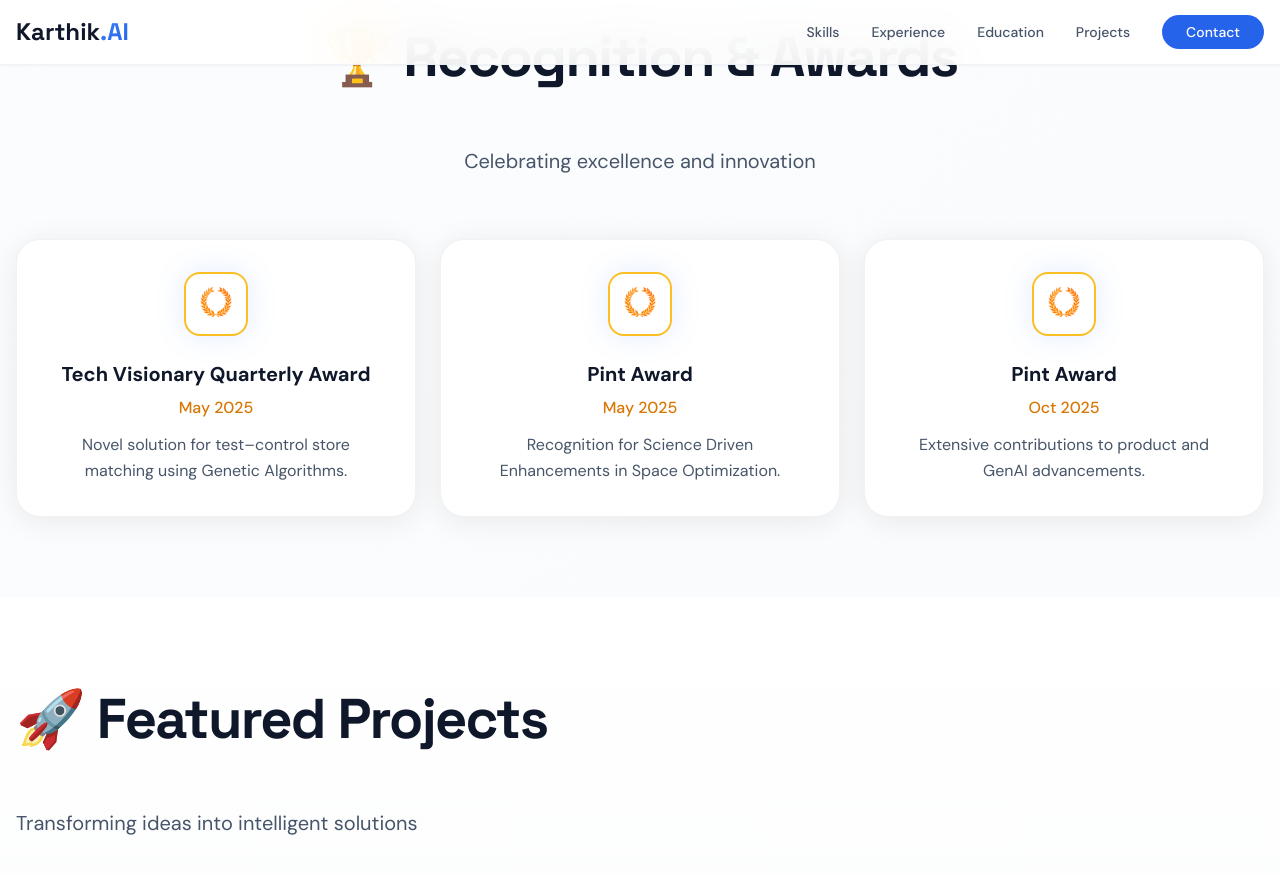
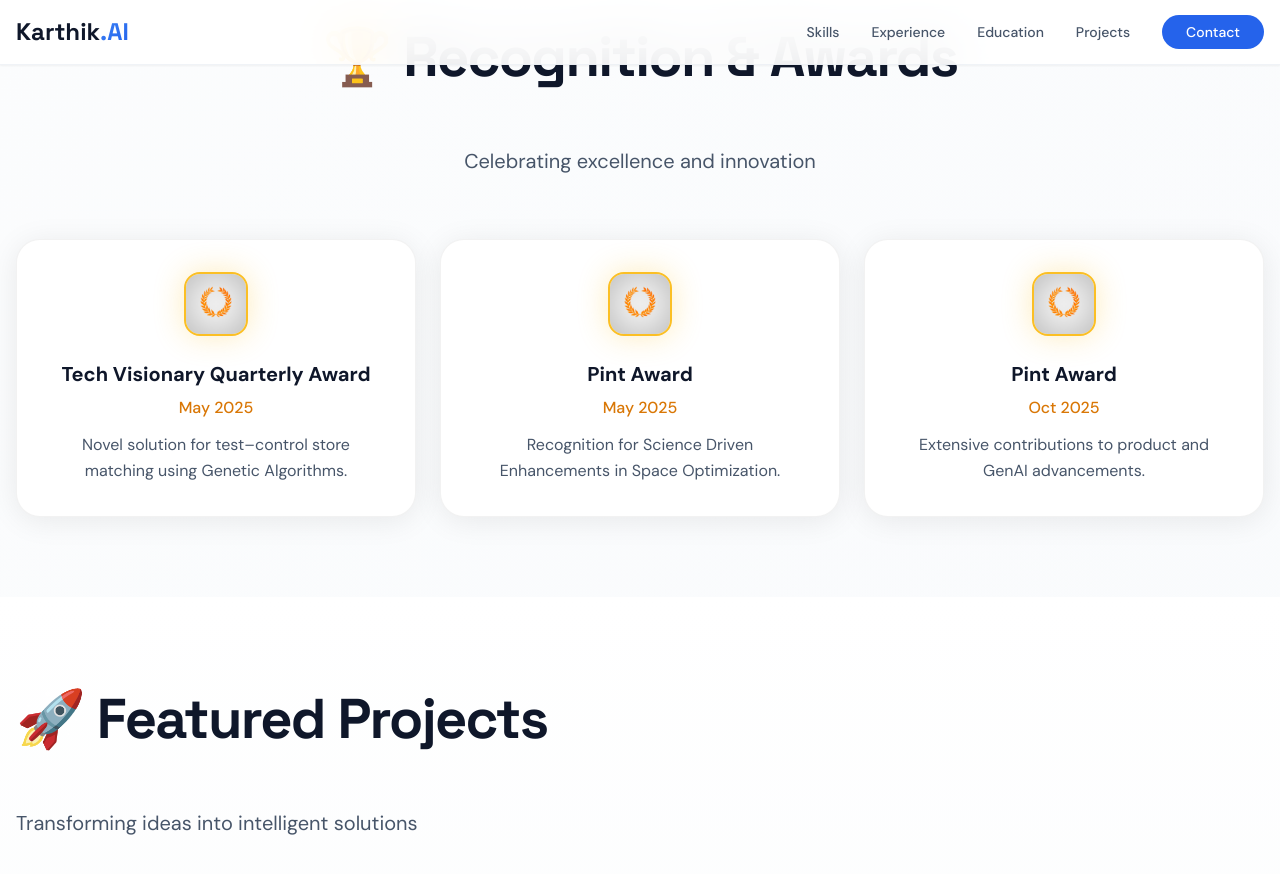
Before and after one commit to karthik65432/karthik65432.github.io, a Jekyll site: the page built from index.md, in a window 1280 px wide and 900 px high, scrolled down 4210 px. Shown: the top 874 px of the window. Built offline with Jekyll 4.4.1, drawn with Linux system fonts in a browser that asks for light colours; nearby versions of some CDN libraries.

Commit message:
Add vignette effect to award icon container

```diff
--- a/index.md
+++ b/index.md
@@ -162,10 +162,10 @@ title: "Karthik K — GenAI Engineer · Product Manager · Design Thinker"
     <div class="grid md:grid-cols-3 gap-6">
       {% for award in site.data.awards %}
       <div class="modern-card text-center group scroll-reveal">
-        <div class="w-16 h-16 mx-auto mb-6 p-3 bg-white rounded-2xl shadow-glow group-hover:scale-110 transition-transform border-2 border-amber-400">
+        <div class="w-16 h-16 mx-auto mb-6 p-3 bg-white rounded-2xl shadow-glow group-hover:scale-110 transition-transform border-2 border-amber-400 relative" style="box-shadow: inset 0 0 40px rgba(0, 0, 0, 0.3), 0 0 30px rgba(251, 191, 36, 0.3);">
           <img src="/assets/icons/{{ award.icon }}"
                alt="{{ award.name }}"
-               class="w-8 h-8 mx-auto"
+               class="w-8 h-8 mx-auto relative z-10"
                style="filter: invert(62%) sepia(98%) saturate(1613%) hue-rotate(359deg) brightness(101%) contrast(101%);" />
         </div>
 
```
